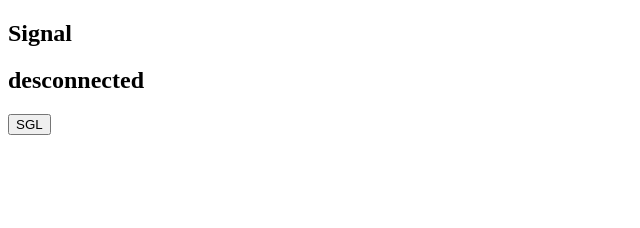
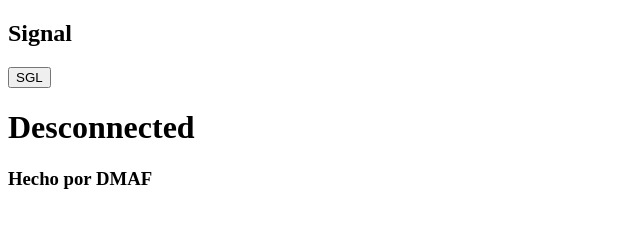
Before and after one commit to ItsDMAF/Signal_Application, a plain HTML site: page index.html in a window 1280 px wide. Shown: the whole page, without its empty margins (0-640 px from the left). Drawn offline with Linux system fonts and the light colour scheme.

Commit message:
Mejorando un poco el html

```diff
--- a/index.html
+++ b/index.html
@@ -9,11 +9,18 @@
     <nav>
         <div>
             <h1>Signal</h1>
-            <h2>desconnected</h2>
             <button>SGL</button>
         </div>
-
     </nav>
-
+    <div>
+        <div>
+            <h1>Desconnected</h1>
+        </div>
+    </div>
+    <footer>
+        <div>
+            <h3>Hecho por DMAF</h3>
+        </div>
+    </footer>
 </body>
 </html>
```
